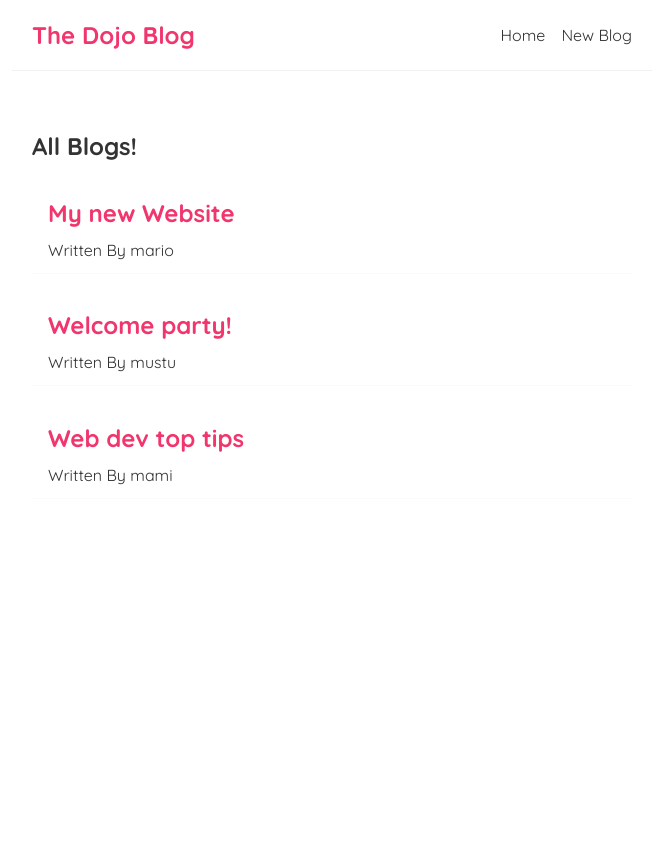
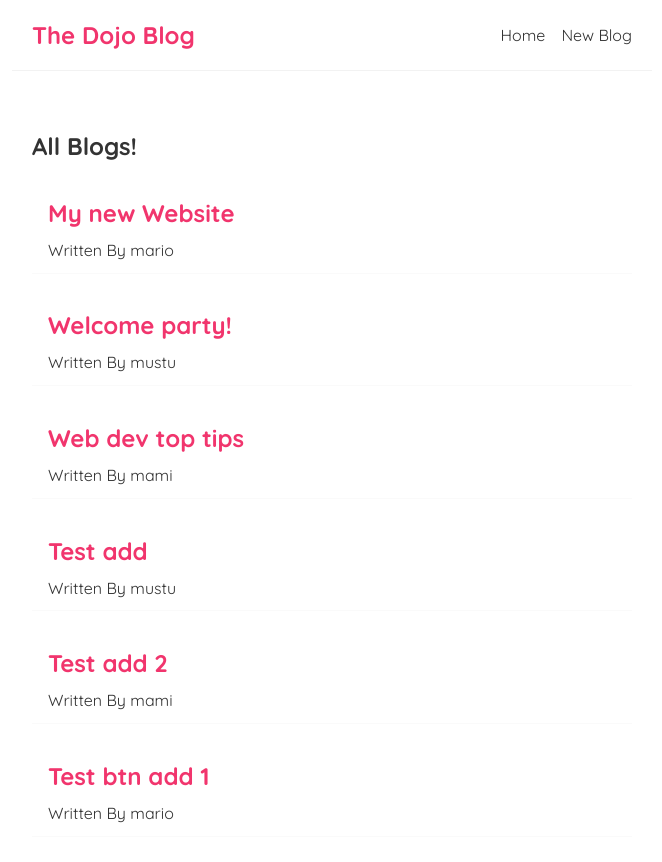
Before and after one commit to mustafa-kapadia1483/learning-react, a React (Create React App) app: page / in a window 1280 px wide. Shown: the top 862 px of the page, without its empty margins (308-970 px from the left). Before the commit the page ends 800 px from the top, so only its background shows below. Built offline with nearby package versions, Linux system fonts and the light colour scheme; data requests are answered from the project's data file.

Commit message:
added post request in create.js

```diff
--- a/data/db.json
+++ b/data/db.json
@@ -17,6 +17,24 @@
       "body": "lorem ipsum......Lorem ipsum dolor sit, amet consectetur adipisicing elit. Perspiciatis possimus facere dicta velit dolore vero explicabo, iusto nobis corrupti obcaecati sint cupiditate tenetur ipsam non, officiis ab fugiat saepe reiciendis quisquam aliquam autem? Sequi dolore totam labore qui illum incidunt omnis cumque minima quam! Omnis, laboriosam. Vel quos quae minima.",
       "author": "mami",
       "id": 3
+    },
+    {
+      "title": "Test add",
+      "body": "vbiuehvuiehiguheiugr",
+      "author": "mustu",
+      "id": 4
+    },
+    {
+      "title": "Test add 2",
+      "body": "vbiuehvuiehiguheiugr",
+      "author": "mami",
+      "id": 5
+    },
+    {
+      "title": "Test btn add 1",
+      "body": "nvnaiuphrpiugahipeg",
+      "author": "mario",
+      "id": 6
     }
   ]
 }
--- a/src/Create.js
+++ b/src/Create.js
@@ -4,19 +4,28 @@
   const [title, setTitle] = useState("");
   const [body, setBody] = useState("");
   const [author, setAuthor] = useState("mario");
+  const [isPending, setisPending] = useState(false);
 
-  const handleSubmit = e => {};
+  const handleSubmit = e => {
+    e.preventDefault();
+    const blog = { title, body, author };
+
+    setisPending(true);
+
+    fetch("http://localhost:8000/blogs", {
+      method: "POST",
+      headers: { "Content-Type": "application/json" },
+      body: JSON.stringify(blog),
+    }).then(() => {
+      console.log("new blog added");
+      setisPending(false);
+    });
+  };
 
   return (
     <div className="create">
       <h2>Add a New Blog</h2>
-      <form
-        onSubmit={e => {
-          e.preventDefault();
-          const blog = { title, body, author };
-          console.log(blog);
-        }}
-      >
+      <form onSubmit={e => handleSubmit(e)}>
         <label>Blog title:</label>
         <input
           type="text"
@@ -45,7 +54,9 @@
           <option value="mami">Mami</option>
           <option value="mustu">Mustu</option>
         </select>
-        <button>Add Blog</button>
+        {!isPending && <button>Add Blog</button>}
+        {isPending && <button disabled>Adding Blog...</button>}
+
         <p>{title}</p>
         <p>{body}</p>
         <p>{author}</p>
```
